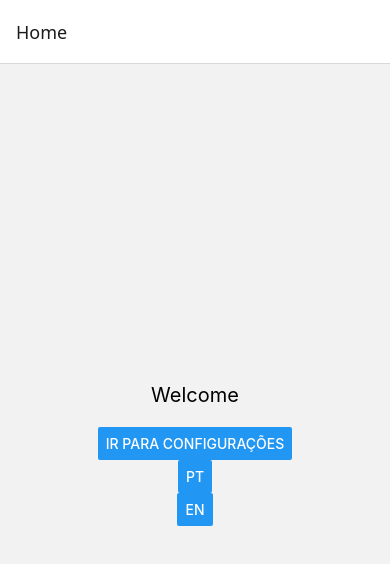
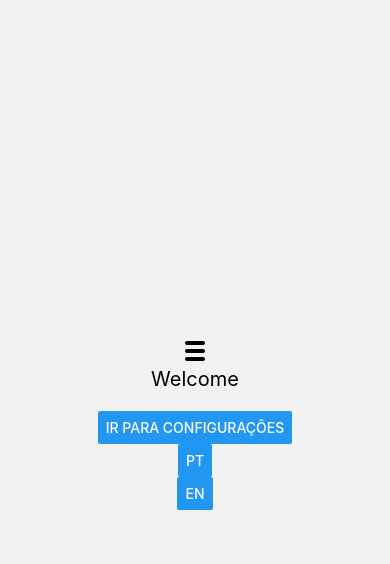
Before and after one commit to akyua/studano, a React Native app: screen /Home in a window 390 px wide. Shown: the top 564 px of the page. Built offline with nearby package versions, Linux system fonts and the light colour scheme; what react-native-localize would draw is missing.

Commit message:
[TDEV-1] Add menu png and removing navigation show header

```diff
--- a/src/navigation/index.tsx
+++ b/src/navigation/index.tsx
@@ -9,8 +9,8 @@ const Stack = createNativeStackNavigator();
 export default function AppNavigator() {
   return (
     <Stack.Navigator initialRouteName="Home">
-      <Stack.Screen name="Home" component={HomeScreen} />
-      <Stack.Screen name="Settings" component={SettingsScreen} />
+      <Stack.Screen name="Home" options={{ headerShown: false }} component={HomeScreen} />
+      <Stack.Screen name="Settings" options={{ headerShown: false }} component={SettingsScreen} />
     </Stack.Navigator>
   );
 }
--- a/src/screens/HomeScreen.tsx
+++ b/src/screens/HomeScreen.tsx
@@ -1,8 +1,9 @@
 import React from 'react';
-import { View, Text, Button, StyleSheet } from 'react-native';
+import { View, Text, Button, StyleSheet, TouchableOpacity, Image } from 'react-native';
 import { NativeStackScreenProps } from '@react-navigation/native-stack';
 import '../../i18n';
 import { useTranslation } from 'react-i18next';
+import menuIcon from '@/assets/menu.png';
 
 type RootStackParamList = {
   Home: undefined;
@@ -15,6 +16,12 @@ function HomeScreen({ navigation }: HomeScreenProps) {
   const { t, i18n } = useTranslation();
   return (
     <View style={styles.container}>
+    <TouchableOpacity >
+        <Image
+          source={menuIcon}
+          style={styles.icon}
+        />
+      </TouchableOpacity>
       <Text style={styles.text}>{t('welcome')}</Text>
       <Button
         title="Ir para Configurações"
```
Also changed, not shown: assets/menu.png (added).
